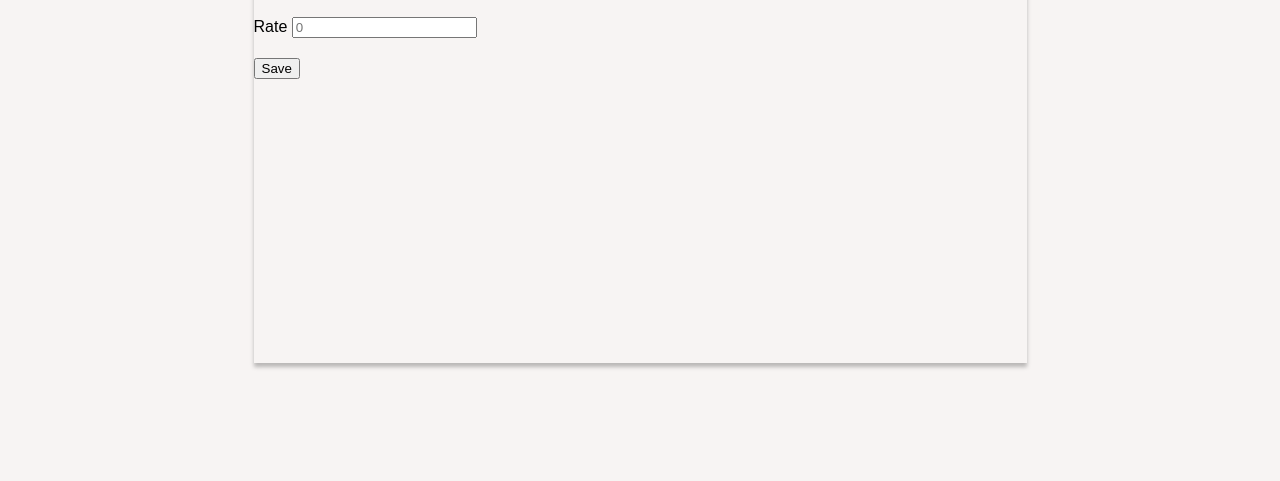
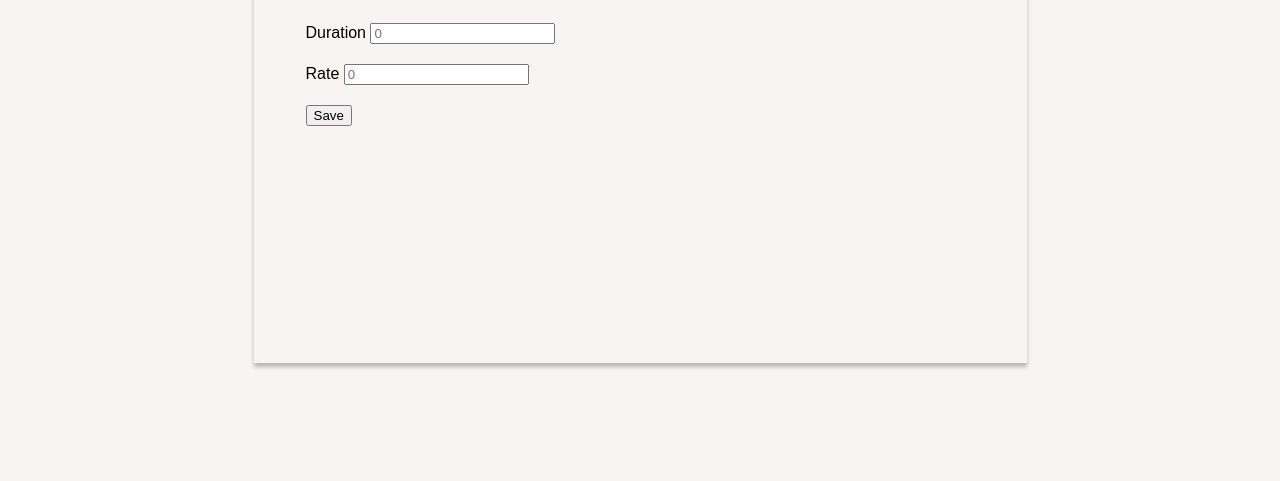
Before and after one commit to Ashinaz/crud-gym-system, a website: page index.html in a window 1280 px wide. Shown: the part 319-800 px from the top of the page. Drawn offline with Linux system fonts and the light colour scheme.

Commit message:
fix layout on input-container

```diff
--- a/style.css
+++ b/style.css
@@ -49,4 +49,8 @@
   width: 773px;
   height: 467px;
   box-shadow: 0 4px 4px 0 rgba(0, 0, 0, 0.25);
+  box-sizing: border-box;
+  display: flex;
+  flex-direction: column;
+  padding: 27px 52px 27px 52px;
 }
```
